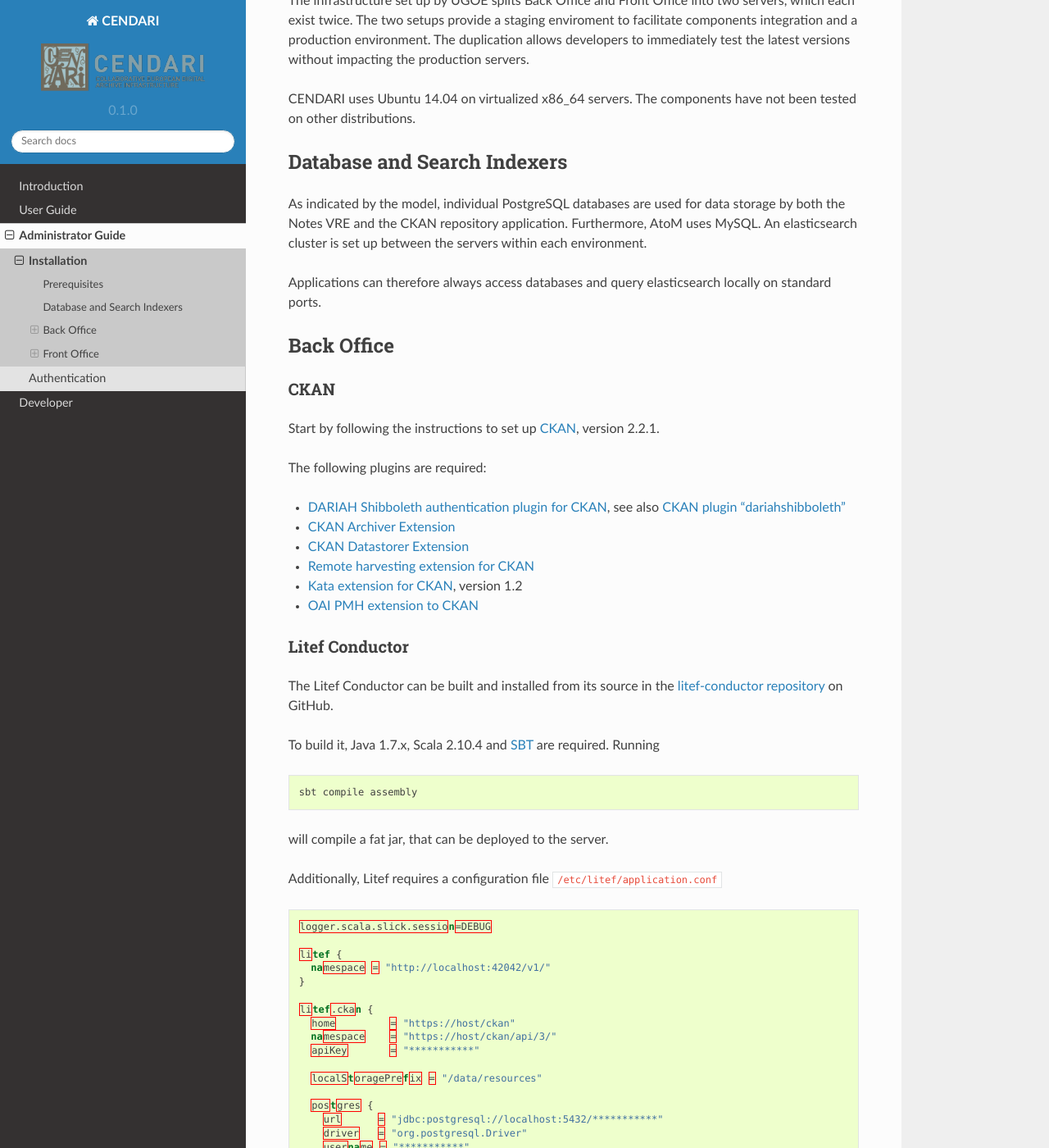
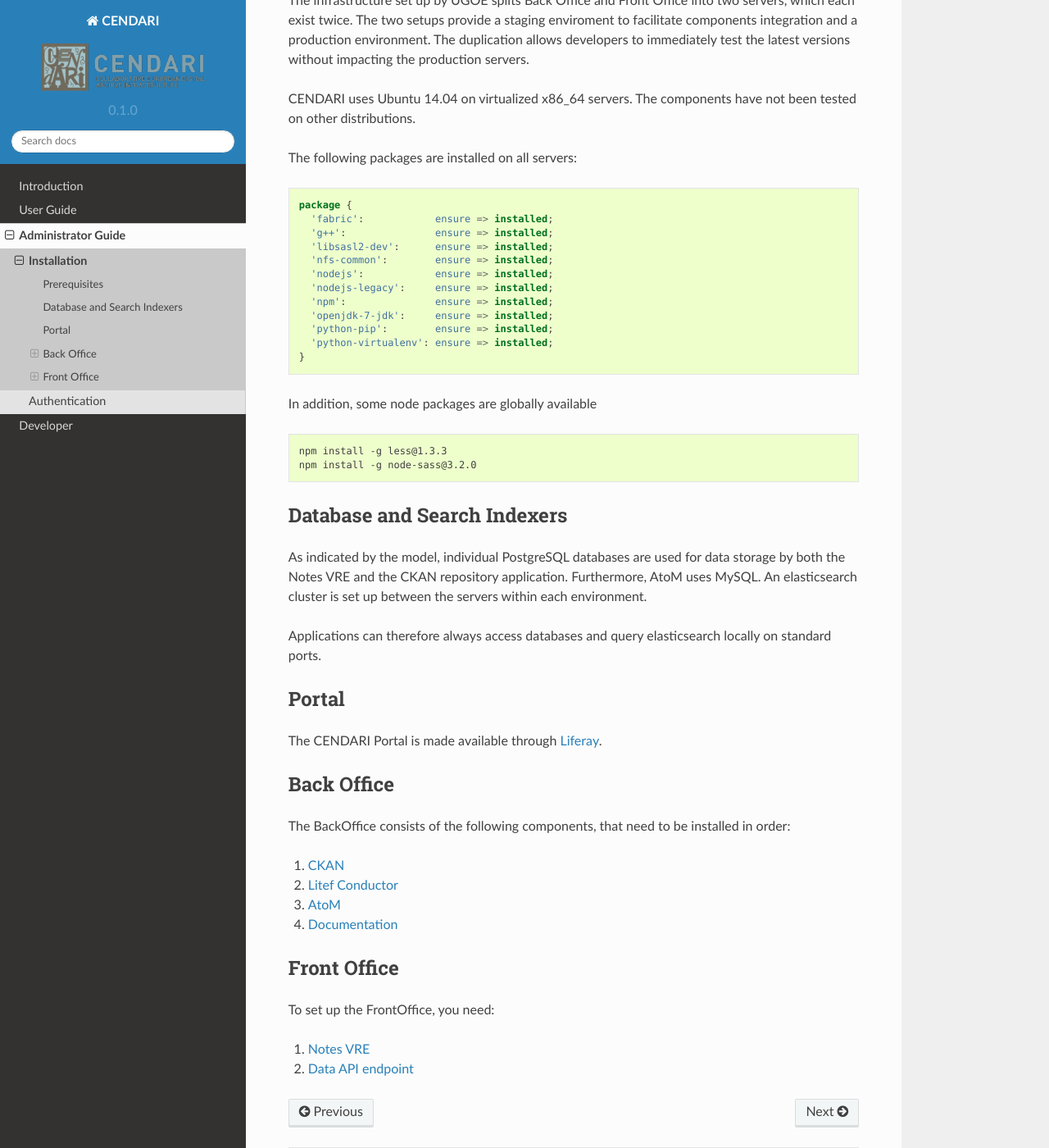
Before and after one commit to CENDARI/documentation, a Sphinx documentation site: the page built from source/admin/installation.rst, in a window 1280 px wide and 1400 px high, scrolled down 941 px. Shown: the whole window at 82% size. Built offline with Sphinx 7.4.7, drawn with Linux system fonts in a browser that asks for light colours; pages that are not in the unit, such as notebooks, are missing from menus; some of the changed text lies outside the part shown.

Commit message:
more on installation

```diff
--- a/source/admin/authentication.rst
+++ b/source/admin/authentication.rst
@@ -70,6 +70,16 @@
      ShibRequestSetting requireSession true
      Require shib-attr isMemberOf cendari-users
    </Location>
+
+
+Closing the Session
+^^^^^^^^^^^^^^^^^^^
+
+To end a Shibboleth session, i.e. log out the current user, the application has to end it's own user session and finally initiate a redirect to
+
+.. code-block:: apache
+
+   https://<fqdn>/Shibboleth.sso/Logout
 
 Accessing user identity
 -----------------------
--- /dev/null
+++ b/source/admin/install/apiendpoint.rst
@@ -0,0 +1,7 @@
+Data API endpoint
+=================
+
+To provide local access to the CENDARI Data API, create a passphrase-less ssh keypair and distribute it to the Back Office's ``apiuser``.
+Finally use ``autossh`` to establish port forwarding::
+
+  autossh -NL 42042:127.0.0.1:42042 -i /path/to/key apiuser@back.office
--- /dev/null
+++ b/source/admin/install/atom.rst
@@ -0,0 +1,62 @@
+AtoM
+====
+
+* Follow the instructions to `install AtoM <https://www.accesstomemory.org/en/docs/2.1/admin-manual/installation/linux/>`_ from CENDARI's `AtoM fork <https://github.com/CENDARI/atom>`_ on GitHub.
+* The fork includes the the following addtional components as git submodules:
+
+  * :doc:`Shibboleth authentication plugin </developer/atom/shibboleth>`
+  * the :doc:`AtoM2CKAN sync </developer/atom/ckansync>` scripts
+
+
+Prerequisites
+-------------
+
+AtoM is a PHP application served through Apache
+
+.. code-clock:: puppet
+
+    package {'php5-cli': ensure => installed }
+
+It relies on **ElasticSearch** and **MySQL**.
+
+
+Install
+-------
+
+Clone the repository's CENDARI-branch with its submodules
+
+.. code-block:: bash
+
+    git clone --branch stable/2.2.x-cendari https://github.com/CENDARI/atom.git
+    git submodule update --init --recursive --remote
+
+than run
+
+.. code-block:: bash
+
+    OLDDIR=$(pwd)
+    for dir in arDominionPlugin sfCendariThemePlugin; do
+      cd plugins/$dir
+      make
+      cd $OLDDIR
+    done
+
+    chmod -R og+rX .
+
+    chown -R www-data data
+    chown -R www-data log
+    chown -R www-data cache
+    chown -R www-data atom2ckan
+
+After an upgrade, make sure to upgrade the database and clear the cache
+
+.. code-block:: bash
+
+    sudo -u www-data php symfony tools:upgrade-sql
+    sudo -u www-data php symfony cc
+
+If necessary, recreate the Elastic index
+
+.. code-block:: bash
+
+    sudo -u www-data php symfony search:populate
--- /dev/null
+++ b/source/admin/install/docs.rst
@@ -0,0 +1,97 @@
+Documentation
+=============
+
+The official CENDARI is created using `Sphinx <http://sphinx-doc.org>`_.
+It is build from the code repository on `GitHub <https://github.com/CENDARI/documentation>`_.
+
+Prerequisites
+-------------
+
+Make sure you have `doxphp <https://github.com/avalanche123/doxphp.git>`_ installed.
+
+To build the CENDARI theme you need bower and grunt:
+
+.. code-block:: bash
+
+    npm install -g bower
+    npm install -g grunt-cli
+
+To build the PDF version, you need LaTeX installed, i.e.
+
+.. code-block:: puppet
+
+    package {
+      'texlive-latex-recommended': ensure => installed;
+      'texlive-latex-extra':       ensure => installed;
+      'texlive-fonts-recommended': ensure => installed;
+      'texlive-fonts-extra':       ensure => installed;
+    }
+
+
+Preparing the build environemnt
+-------------------------------
+
+To compile the documentation with parts included directly from submodules, make sure to have the lastest revision
+
+.. code-block:: bash
+
+    git submodule update --init --recursive --remote
+
+You may want to define the version and iteration:
+
+
+.. code-block:: bash
+
+    VERSION=$(grep ^version source/conf.py | sed 's/version = '\''\([0-9.]*\)'\''/\1/g')
+    ITERATION=0
+    export CENDARI_RELEASE="${VERSION}-${ITERATION}"
+
+
+Enable the inclusion of the submodules
+
+.. code-block:: bash
+
+    export CENDARI_INCLUDE_SUBMODULE_DOCS="YES"
+
+
+Install the requirements into a dedicated Python Vitualenv:
+
+.. code-block:: bash
+
+    virtualenv venv
+    source venv/bin/activate
+    pip install -r requirements.txt
+    pip install -r dependency-requirements.txt
+
+Compile the CENDARI theme in ``source/sphinx_rtd_theme`` by running
+
+.. code-block:: bash
+
+    npm install
+
+    grunt exec:bower_update
+    grunt sass:dev
+    grunt clean:build
+    grunt exec:build_sphinx
+
+
+In the Repositories main directory run
+
+.. code-block:: bash
+
+    /bin/bash submodules-import.sh
+
+to prepare the imported sources.
+
+Compiling the Documentation
+---------------------------
+
+Finally build the documentation in HTML and PDF format.
+
+.. code-block:: bash
+
+    make html
+    make latexpdf
+    cp build/latex/CENDARI.pdf build/html/
+
+Make sure to serve the content of the ``build/html`` directory.
--- /dev/null
+++ b/source/admin/install/litef.rst
@@ -0,0 +1,112 @@
+Litef Conductor
+===============
+
+
+The Litef Conductor can be built and installed from its source in the `litef-conductor repository <https://github.com/CENDARI/litef-conductor>`_ on GitHub.
+
+To build it,  Java 1.7.x, Scala 2.10.4 and `SBT <http://www.scala-sbt.org/>`_ are required.
+Running
+
+.. code-block:: bash
+
+   sbt compile assembly
+
+will compile a fat jar, that can be deployed to the server.
+
+Additionally, Litef requires a configuration file ``/etc/litef/application.conf``
+
+.. code-block:: json
+
+   logger.scala.slick.session=DEBUG
+
+   litef {
+     namespace = "http://localhost:42042/v1/"
+   }
+
+   litef.ckan {
+     home         = "https://host/ckan"
+     namespace    = "https://host/ckan/api/3/"
+     apiKey       = "***********"
+
+     localStoragePrefix = "/data/resources"
+
+     postgres {
+       url      = "jdbc:postgresql://localhost:5432/***********"
+       driver   = "org.postgresql.Driver"
+       username = "***********"
+       password = "***********"
+     }
+   }
+
+   litef.virtuoso {
+     url = "jdbc:virtuoso://localhost:1111"
+     username = "dba"
+     password = "***********"
+   }
+
+   litef.nerd {
+     namespace = "http://traces1.saclay.inria.fr:8090/"
+   }
+
+   litef.elastic {
+     namespace = "http://localhost:9200/"
+   }
+
+   litef.indexer {
+     localStoragePrefix = "/var/lib/litef/default/resources"
+   }
+
+   litef.conductor {
+     fileSizeLimit = 10000
+     plugins = "conductor.plugins.DocumentIndexerPlugin,conductor.plugins.NerdPlugin,conductor.plugins.VirtuosoFeederPlugin"
+   }
+
+   akka {
+     log-dead-letters = 10
+     log-dead-letters-during-shutdown = on
+     loglevel = "INFO"
+   }
+
+   spray {
+     can.server {
+       request-timeout = 240s
+       idle-timeout = 300s
+     }
+     can.client {
+       request-timeout = 240s
+       idle-timeout = 300s
+     }
+
+     routing {
+       file-chunking-threshold-size = 10k
+       file-chunking-chunk-size = 5k
+     }
+   }
+
+   logger.scala.slick=ERROR
+   logger.scala.slick.session=ERROR
+
+
+Litef requires a dedicated CKAN sysadmin, thus after installing CKAN create that sysadmin:
+
+.. code-block:: bash
+
+   source /var/www/ckan/bin/activate
+   cd /var/www/ckan/src/ckan
+   paster sysadmin add litef -c /etc/ckan/production.ini
+
+Add the new sysadmin's API key to ``/etc/litef/application.conf``.
+
+Finally, Litef can be started by
+
+.. code-block:: bash
+
+   java -Dfile.encoding=UTF-8 -cp /etc/litef:/opt/litef/litef-conductor.jar core.Rest
+
+Data API
+--------
+
+The Data API is served by Litef on port ``42042`` and can be accessed locally.
+To provide remote access from the Front Office server, create a dedicated user named ``apiuser``.
+When adding the public keys for connecting to its ``.ssh/authorized_keys``,
+it is recommended to prepend options ``from="1.2.3.4",no-pty,no-X11-forwarding`` for security.
--- /dev/null
+++ b/source/admin/install/notes.rst
@@ -0,0 +1,24 @@
+Notes VRE
+=========
+
+Follow the instructions provided with the `editorsnotes repository <https://github.com/CENDARI/editorsnotes>`_ on GitHub.
+
+The following packages are required to compile the Notes VRE on Ubuntu 14.04
+
+.. code-block:: puppet
+
+    package {
+      'libcurl4-gnutls-dev': ensure => installed;
+      'libjpeg-dev':         ensure => installed;
+      'libopenjpeg-dev':     ensure => installed;
+      'libpq-dev':           ensure => installed;
+      'libtiff5-dev':        ensure => installed;
+      'libvips-tools':       ensure => installed;
+      'libxml2-dev':         ensure => installed;
+      'libxslt1-dev':        ensure => installed;
+      'python-dev':          ensure => installed;
+      'python-vipscc':       ensure => installed;
+      'ruby-dev':            ensure => installed;
+      'unixodbc-dev':        ensure => installed;
+      'zlib1g-dev':          ensure => installed;
+    }
--- a/source/admin/installation.rst
+++ b/source/admin/installation.rst
@@ -1,5 +1,6 @@
 Installation
 ============
+
 
 The central CENDARI infrastructure as hosted by UGOE is managed entirely through `puppet <http://puppetlabs.com/puppet/what-is-puppet>`_.
 
@@ -23,6 +24,31 @@
 
 CENDARI uses Ubuntu 14.04 on virtualized x86_64 servers. The components have not been tested on other distributions.
 
+The following packages are installed on all servers:
+
+.. code-block:: puppet
+
+    package {
+      'fabric':            ensure => installed;
+      'g++':               ensure => installed;
+      'libsasl2-dev':      ensure => installed;
+      'nfs-common':        ensure => installed;
+      'nodejs':            ensure => installed;
+      'nodejs-legacy':     ensure => installed;
+      'npm':               ensure => installed;
+      'openjdk-7-jdk':     ensure => installed;
+      'python-pip':        ensure => installed;
+      'python-virtualenv': ensure => installed;
+    }
+
+
+In addition, some node packages are globally available
+
+.. code-block:: bash
+
+    npm install -g less@1.3.3
+    npm install -g node-sass@3.2.0
+
 
 Database and Search Indexers
 ----------------------------
@@ -33,159 +59,46 @@
 
 Applications can therefore always access databases and query elasticsearch locally on standard ports.
 
+
+Portal
+------
+
+The CENDARI Portal is made available through `Liferay <https://www.liferay.com>`_.
+
+
 Back Office
 -----------
 
-CKAN
-^^^^
+.. toctree::
+    :hidden:
+    :maxdepth: 5
 
-Start by following the instructions to set up `CKAN <http://docs.ckan.org/en/latest/maintaining/installing/install-from-source.html>`_, version 2.2.1.
-
-The following plugins are required:
-
-* `DARIAH Shibboleth authentication plugin for CKAN <https://github.com/CENDARI/ckanext-dariahshibboleth>`_, see also :doc:`/developer/ckan/shibboleth`
-* `CKAN Archiver Extension <https://github.com/okfn/ckanext-archiver>`_
-* `CKAN Datastorer Extension <https://github.com/okfn/ckanext-datastorer>`_
-* `Remote harvesting extension for CKAN <https://github.com/okfn/ckanext-harvest>`_
-* `Kata extension for CKAN <https://github.com/kata-csc/ckanext-kata>`_, version 1.2
-* `OAI PMH extension to CKAN <https://github.com/kata-csc/ckanext-oaipmh>`_
-
-Litef Conductor
-^^^^^^^^^^^^^^^
-
-The Litef Conductor can be built and installed from its source in the `litef-conductor repository <https://github.com/CENDARI/litef-conductor>`_ on GitHub.
-
-To build it,  Java 1.7.x, Scala 2.10.4 and `SBT <http://www.scala-sbt.org/>`_ are required.
-Running
-
-.. code-block:: bash
-
-   sbt compile assembly
-
-will compile a fat jar, that can be deployed to the server.
-
-Additionally, Litef requires a configuration file ``/etc/litef/application.conf``
-
-.. code-block:: json
-
-   logger.scala.slick.session=DEBUG
-
-   litef {
-     namespace = "http://localhost:42042/v1/"
-   }
-
-   litef.ckan {
-     home         = "https://host/ckan"
-     namespace    = "https://host/ckan/api/3/"
-     apiKey       = "***********"
-
-     localStoragePrefix = "/data/resources"
-
-     postgres {
-       url      = "jdbc:postgresql://localhost:5432/***********"
-       driver   = "org.postgresql.Driver"
-       username = "***********"
-       password = "***********"
-     }
-   }
-
-   litef.virtuoso {
-     url = "jdbc:virtuoso://localhost:1111"
-     username = "dba"
-     password = "***********"
-   }
-
-   litef.nerd {
-     namespace = "http://traces1.saclay.inria.fr:8090/"
-   }
-
-   litef.elastic {
-     namespace = "http://localhost:9200/"
-   }
-
-   litef.indexer {
-     localStoragePrefix = "/var/lib/litef/default/resources"
-   }
-
-   litef.conductor {
-     fileSizeLimit = 10000
-     plugins = "conductor.plugins.DocumentIndexerPlugin,conductor.plugins.NerdPlugin,conductor.plugins.VirtuosoFeederPlugin"
-   }
-
-   akka {
-     log-dead-letters = 10
-     log-dead-letters-during-shutdown = on
-     loglevel = "INFO"
-   }
-
-   spray {
-     can.server {
-       request-timeout = 240s
-       idle-timeout = 300s
-     }
-     can.client {
-       request-timeout = 240s
-       idle-timeout = 300s
-     }
-
-     routing {
-       file-chunking-threshold-size = 10k
-       file-chunking-chunk-size = 5k
-     }
-   }
-
-   logger.scala.slick=ERROR
-   logger.scala.slick.session=ERROR
+    install/ckan
+    install/litef
+    install/atom
+    install/docs
 
 
-Litef requires a dedicated CKAN sysadmin, thus after installing CKAN create that sysadmin:
+The BackOffice consists of the following components, that need to be installed in order:
 
-.. code-block:: bash
-
-   source /var/www/ckan/bin/activate
-   cd /var/www/ckan/src/ckan
-   paster sysadmin add litef -c /etc/ckan/production.ini
-
-Add the new sysadmin's API key to ``/etc/litef/application.conf``.
-
-Finally, Litef can be started by
-
-.. code-block:: bash
-
-   java -Dfile.encoding=UTF-8 -cp /etc/litef:/opt/litef/litef-conductor.jar core.Rest
-
-Data API
-^^^^^^^^
-
-The Data API is served by Litef on port ``42042`` and can be accessed locally.
-To provide remote access from the Front Office server, create a dedicated user named ``apiuser``.
-When adding the public keys for connecting to its ``.ssh/authorized_keys``,
-it is recommended to prepend options ``from="1.2.3.4",no-pty,no-X11-forwarding`` for security.
-
-
-AtoM
-^^^^
-
-* Follow the instructions to `install AtoM <https://www.accesstomemory.org/en/docs/2.1/admin-manual/installation/linux/>`_ from CENDARI's `AtoM fork` on GitHub.
-* The fork includes the the following addtional components as git submodules:
-
-  * :doc:`Shibboleth authentication plugin </developer/atom/shibboleth>`
-  * the :doc:`AtoM2CKAN sync </developer/atom/ckansync>` scripts
+#. :doc:`CKAN <install/ckan>`
+#. :doc:`Litef Conductor <install/litef>`
+#. :doc:`AtoM <install/atom>`
+#. :doc:`Documentation <install/docs>`
 
 
 Front Office
 ------------
 
-Notes VRE
-^^^^^^^^^
+.. toctree::
+    :hidden:
+    :maxdepth: 5
 
-Follow the instructions provided with the `editorsnotes repository <https://github.com/CENDARI/editorsnotes>`_ on GitHub.
+    install/notes
+    install/apiendpoint
 
 
-Data API endpoint
-^^^^^^^^^^^^^^^^^
+To set up the FrontOffice, you need:
 
-To provide local access to the CENDARI Data API, create a passphrase-less ssh keypair and distribute it to the Back Office's ``apiuser``.
-Finally use ``autossh`` to establish port forwarding::
-
-  autossh -NL 42042:127.0.0.1:42042 -i /path/to/key apiuser@back.office
+#. :doc:`install/notes`
+#. :doc:`install/apiendpoint`
--- a/source/user/collecting_documents_notes.rst
+++ b/source/user/collecting_documents_notes.rst
@@ -10,4 +10,4 @@
 
 .. only:: latex
 
-   The introductory Videon to the NTE has been published on `Youtube <https://www.youtube.com/watch?v=128eoXTrfVk>`_.
+   The introductory Video to the NTE has been published on `Youtube <https://www.youtube.com/watch?v=128eoXTrfVk>`_.
```
Also changed, not shown: other parts of source/admin/authentication.rst (+1 -1 lines), source/admin/install/ckan.rst (added, +13 -0 lines).
